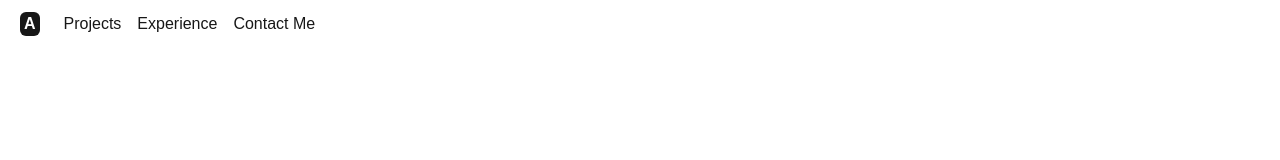
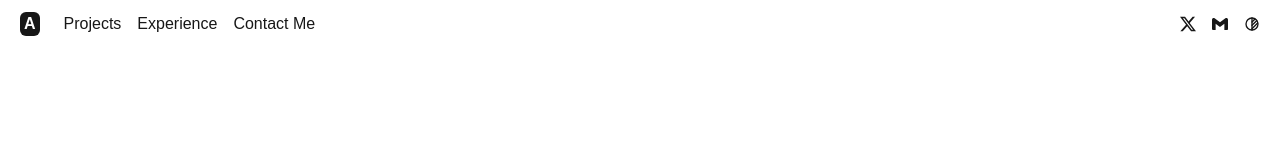
Before and after one commit to AmitSharma404/nextport, a Next.js app: page / in a window 1280 px wide. Shown: the top 160 px of the page. Built offline with nearby package versions, Linux system fonts and the light colour scheme.

Commit message:
Added icons

```diff
--- a/app/Components/Navbar.tsx
+++ b/app/Components/Navbar.tsx
@@ -1,6 +1,9 @@
 import Link from "next/link"
 import { Navitems } from "../data/data"
-import { BsTwitter } from 'react-icons/bs'
+import { BsTwitter, BsTwitterX, BsX } from 'react-icons/bs'
+import { GiMailbox } from "react-icons/gi"
+import { SiGmail } from "react-icons/si"
+import { TbCircleHalf2 } from "react-icons/tb"
 export const Header = () => {
     return(
         <div className="flex items-center justify-between px-5 py-3">
@@ -15,7 +18,9 @@ export const Header = () => {
             </div>
             <div>
                 <ul className="flex gap-4">
-
+                    <li><BsTwitterX/></li>
+                    <li><SiGmail/></li>
+                    <li><TbCircleHalf2/></li>
                 </ul>
             </div>
         </div>
```
